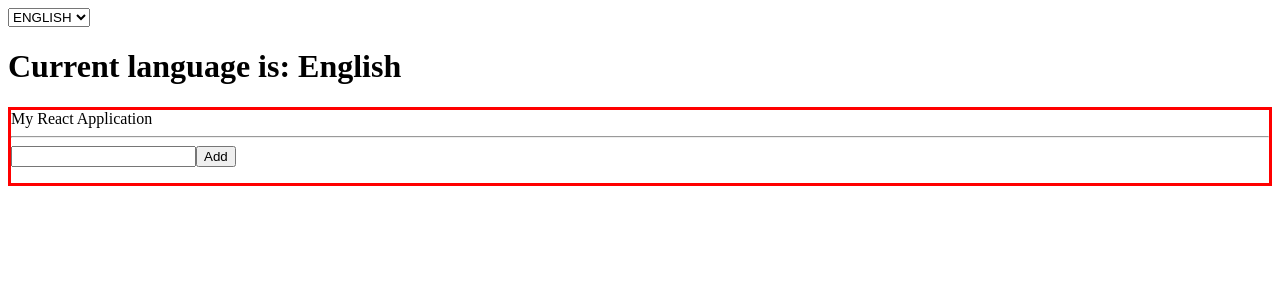
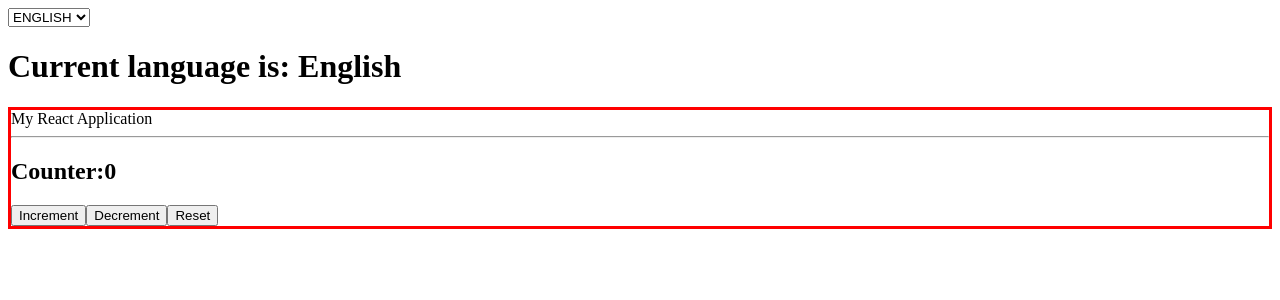
Before and after one commit to EnzoSt/react-exercises, a React (Create React App) app: page / in a window 1280 px wide. Shown: the top 300 px of the page. Built offline with nearby package versions, Linux system fonts and the light colour scheme.

Commit message:
custom-hooks-01

```diff
--- a/src/App.js
+++ b/src/App.js
@@ -1,4 +1,4 @@
-import React from "react";
+import React, { useState } from "react";
 // import { Welcome } from "./Welcome";
 // import { ClickCounter } from "./ClickCounter";
 // import { ClickTracker } from "./ClickTracker";
@@ -12,76 +12,94 @@ import { Container } from "./Container";
 import { LanguageContext } from "./LanguageContext";
 import { DisplayLanguage } from "./DisplayLanguage";
 // import { GithubUser } from "./GithubUser";
-import { GithubUserList } from "./GithubUserList";
+// import { GithubUserList } from "./GithubUserList";
+import { HookCounter } from "./HookCounter";
 // import { Sum } from "./Sum";
 // import { CounterUseState } from "./CounterUseState";
 // import { LoginUseState } from "./LoginUseState";
 
-// export function App() {
-//   const [showCounter, setShowCounter] = useState(true);
-//   return (
-//     <div>
-//       {/* <Welcome /> */}
-//       {showCounter && <Counter />}
-//       <button onClick={() => setShowCounter(!showCounter)}>Toggle Counter</button>
-//     </div>
-//   );
-// }
+export function App() {
+  // const [showCounter, setShowCounter] = useState(true);
+  const [language, setLanguage] = useState("en")
 
-export class App extends React.Component {
-  state ={
-     language: "en"
+  const handleLanguageChange = e => {
+    setLanguage(e.target.value)
   }
 
-  handleLanguageChange = (event) => {
-    this.setState({
-      language: event.target.value
-    })
-  }
-
-  render() {
-    return (
-      <div>
-        <select value={this.state.language} onChange={this.handleLanguageChange}>
+  return (
+    <div>
+        <select value={language} onChange={handleLanguageChange}>
           <option value="en">ENGLISH</option>
           <option value="it">ITALIANO</option>
         </select>
-          <LanguageContext.Provider value={this.state.language}>
+          <LanguageContext.Provider value={language}>
             <DisplayLanguage />
           </LanguageContext.Provider>
         <Container title="My React Application">
-          <GithubUserList username="EnzoSt" />
-          {/* <Counter /> */}
-          {/* <Counter initialValue={0} incrementBy={1} /> */}
-          {/* <Hello /> */}
-          {/* <Welcome name="Leo"  age={21}/> */}
-          {/* <Sum numbers={[5, 10, 3, 2]} /> */}
-          {/* <Sum /> */}
-          {/* <CounterUseState /> */}
-          {/* <LoginUseState /> */}
-          {/* <InteractiveWelcome /> */}
-          {/* <ClickCounter /> */}
-          {/* <ClickTracker /> */}
-          {/* <Login /> */}
-          {/* <TodoList
-            render={(items, RemoveItem) => {
-              return (
-                <ul>
-                  {items.map((item, index) => (
-                    <li key={index}>
-                      {item}
-                      <button type="button" onClick={() => RemoveItem(index)}>
-                        Delete
-                      </button>
-                    </li>
-                  ))}
-                </ul>
-              );
-            }}
-          ></TodoList> */}
-          {/* <UncontrolledLogin /> */}
-        </Container>
-      </div>
-    );
-  }
+          <HookCounter />
+          </Container>
+       {/* <Welcome /> */}
+       {/* {showCounter && <Counter />}
+      <button onClick={() => setShowCounter(!showCounter)}>Toggle Counter</button> */}
+    </div>
+  );
 }
+
+// export class App extends React.Component {
+//   state ={
+//      language: "en"
+//   }
+
+  // handleLanguageChange = (event) => {
+  //   this.setState({
+  //     language: event.target.value
+  //   })
+  // }
+
+//   render() {
+//     return (
+//       <div>
+//         <select value={this.state.language} onChange={this.handleLanguageChange}>
+//           <option value="en">ENGLISH</option>
+//           <option value="it">ITALIANO</option>
+//         </select>
+//           <LanguageContext.Provider value={this.state.language}>
+//             <DisplayLanguage />
+//           </LanguageContext.Provider>
+//         <Container title="My React Application">
+//           <HookCounter />
+//           {/* <GithubUserList /> */}
+//           {/* <Counter /> */}
+//           {/* <Counter initialValue={0} incrementBy={1} /> */}
+//           {/* <Hello /> */}
+//           {/* <Welcome name="Leo"  age={21}/> */}
+//           {/* <Sum numbers={[5, 10, 3, 2]} /> */}
+//           {/* <Sum /> */}
+//           {/* <CounterUseState /> */}
+//           {/* <LoginUseState /> */}
+//           {/* <InteractiveWelcome /> */}
+//           {/* <ClickCounter /> */}
+//           {/* <ClickTracker /> */}
+//           {/* <Login /> */}
+//           {/* <TodoList
+//             render={(items, RemoveItem) => {
+//               return (
+//                 <ul>
+//                   {items.map((item, index) => (
+//                     <li key={index}>
+//                       {item}
+//                       <button type="button" onClick={() => RemoveItem(index)}>
+//                         Delete
+//                       </button>
+//                     </li>
+//                   ))}
+//                 </ul>
+//               );
+//             }}
+//           ></TodoList> */}
+//           {/* <UncontrolledLogin /> */}
+//         </Container>
+//       </div>
+//     );
+//   }
+// }
--- /dev/null
+++ b/src/HookCounter.js
@@ -0,0 +1,14 @@
+import { useCounter } from "./useCounter";
+
+export function HookCounter({ initialValue = 0 }) {
+  const { counter, onIncrement, onDecrement, onReset } = useCounter(initialValue);
+
+  return (
+    <div>
+      <h2>Counter:{counter}</h2>
+      <button onClick={onIncrement}>Increment</button>
+      <button onClick={onDecrement}>Decrement</button>
+      <button onClick={onReset}>Reset</button>
+    </div>
+  );
+}
--- /dev/null
+++ b/src/useCounter.js
@@ -0,0 +1,24 @@
+import { useState } from "react";
+
+export function useCounter({ initialValue = 0 }) {
+  const [counter, setCounter] = useState(initialValue);
+
+  function handleCounterIncrement() {
+    setCounter((c) => c + 1);
+  }
+
+  function handleCounterDecrement() {
+    setCounter((c) => c - 1);
+  }
+
+  function handleCounterReset() {
+    setCounter(initialValue);
+  }
+
+  return {
+    counter: counter,
+    onIncrement: handleCounterIncrement,
+    onDecrement: handleCounterDecrement,
+    onReset: handleCounterReset,
+  };
+}
```
